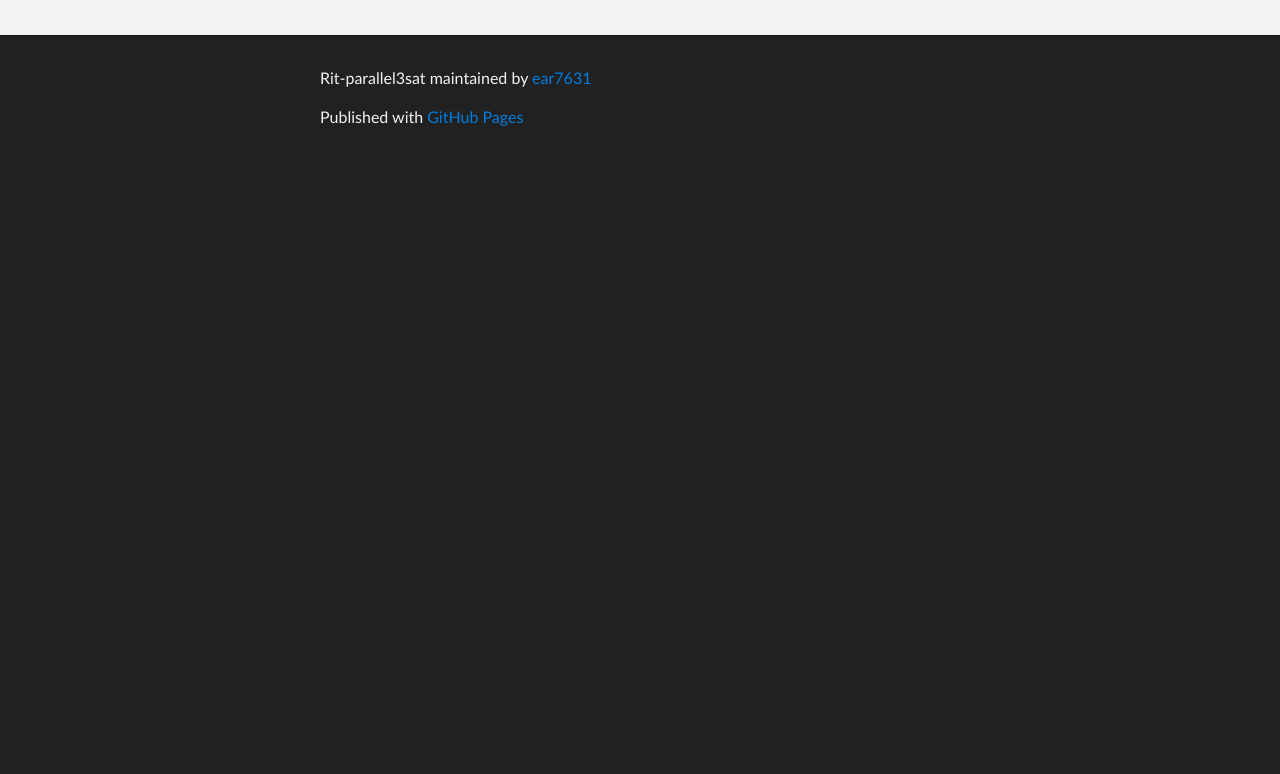
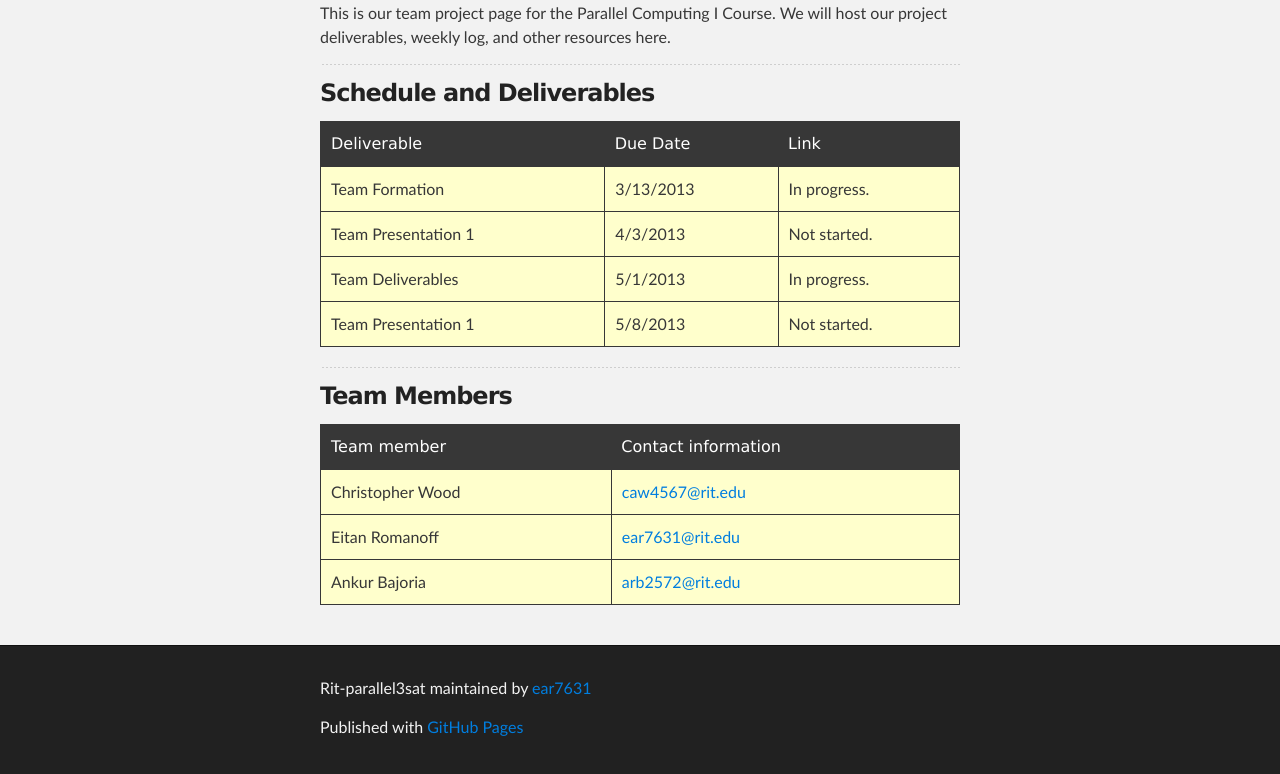
Before and after one commit to chris-wood/RIT-Parallel3Sat, a plain HTML site: page index.html in a window 1280 px wide. Shown: the part 287-1061 px from the top of the page. Before the commit the page ends 800 px from the top, so only its background shows below. Drawn offline with Linux system fonts and the light colour scheme.

Commit message:
Updated the website contents

```diff
--- a/index.html
+++ b/index.html
@@ -31,9 +31,67 @@
     <!-- MAIN CONTENT -->
     <div id="main_content_wrap" class="outer">
       <section id="main_content" class="inner">
-        <p>This is where our releases will be posted.</p>
+        <h1>Welcome!</h1>
 
-<p>Yep.</p>
+        <p>
+          This is our team project page for the Parallel Computing I Course. We will host our
+          project deliverables, weekly log, and other resources here.
+        </p>
+
+        <hr>
+
+        <h3>Schedule and Deliverables</h3>
+
+        <table border="1" bordercolor="#FFCC00" style="background-color:#FFFFCC" width="100%" cellpadding="3" cellspacing="3">
+          <tr>
+            <th>Deliverable</th>
+            <th>Due Date</th>
+            <th>Link</th>
+          </tr>
+          <tr>
+            <td>Team Formation</td>
+            <td>3/13/2013</td>
+            <td>In progress.</td>
+          </tr>
+          <tr>
+            <td>Team Presentation 1</td>
+            <td>4/3/2013</td>
+            <td>Not started.</td>
+          </tr>
+          <tr>
+            <td>Team Deliverables</td>
+            <td>5/1/2013</td>
+            <td>In progress.</td>
+          </tr>
+          <tr>
+            <td>Team Presentation 1</td>
+            <td>5/8/2013</td>
+            <td>Not started.</td>
+          </tr>
+        </table>
+
+        <hr>
+
+        <h3>Team Members</h3>
+
+        <table border="1" bordercolor="#FFCC00" style="background-color:#FFFFCC" width="100%" cellpadding="3" cellspacing="3">
+          <tr>
+            <th>Team member</th>
+            <th>Contact information</th>
+          </tr>
+          <tr>
+            <td>Christopher Wood</td>
+            <td><a href="mailto:caw4567@rit.edu">caw4567@rit.edu</a></td>
+          </tr>
+          <tr>
+            <td>Eitan Romanoff</td>
+            <td><a href="mailto:ear7631@gmail.com">ear7631@rit.edu</a></td>
+          </tr>
+          <tr>
+            <td>Ankur Bajoria</td>
+            <td><a href="mailto:arb2572@rit.edu">arb2572@rit.edu</a></td>
+          </tr>
+        </table>
       </section>
     </div>
 
```
